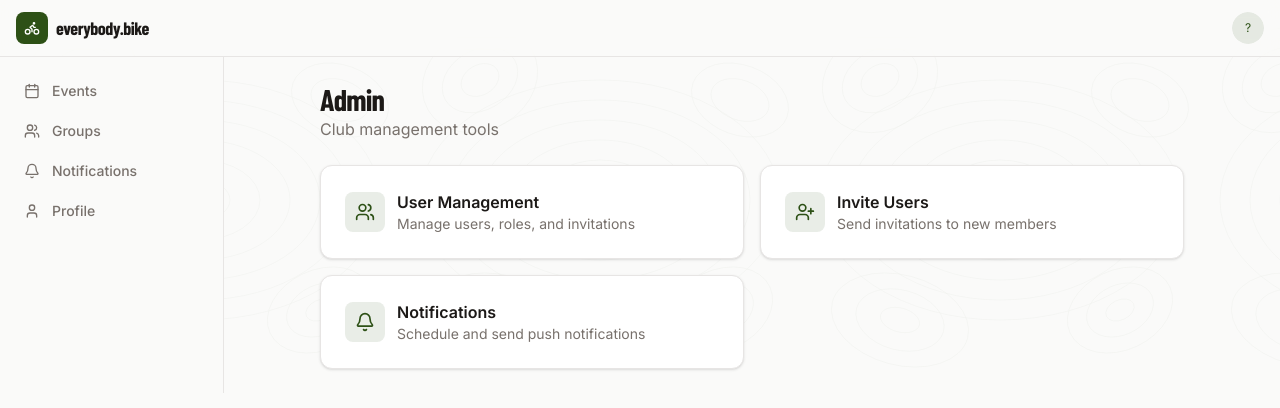
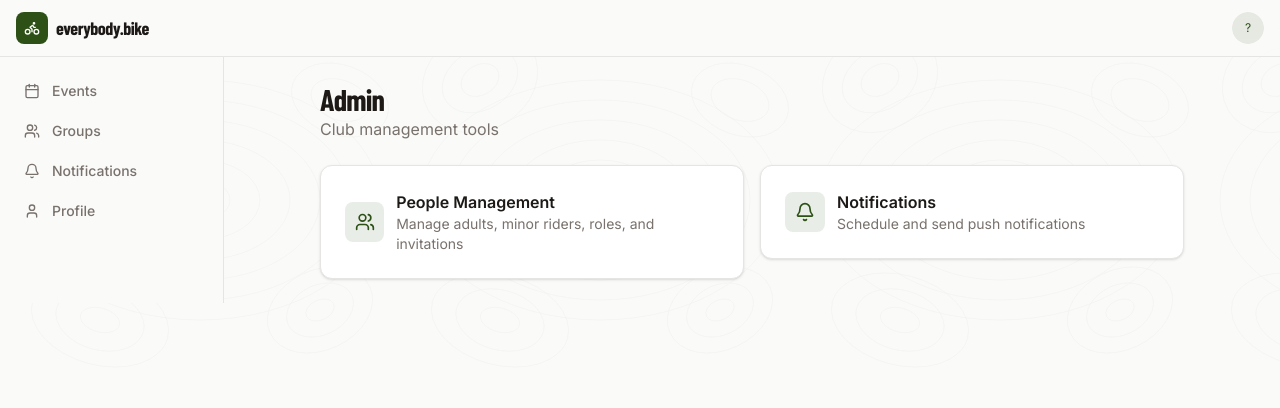
Before and after one commit to davidrea/everybody.bike, a Next.js app: page /admin in a window 1280 px wide. Shown: the top 408 px of the page. Built offline with nearby package versions, Linux system fonts and the light colour scheme; no server answers; a web font is replaced by a local one.

Commit message:
fix: Remove redundant user-admin/invite-users nav blocks

```diff
--- a/src/app/admin/page.tsx
+++ b/src/app/admin/page.tsx
@@ -1,19 +1,13 @@
 import { AppShell } from "@/components/layout/app-shell";
 import { Card, CardContent, CardHeader, CardTitle } from "@/components/ui/card";
-import { Users, UserPlus, Bell } from "lucide-react";
+import { Users, Bell } from "lucide-react";
 import Link from "next/link";
 
 const adminSections = [
   {
-    title: "User Management",
-    description: "Manage users, roles, and invitations",
+    title: "People Management",
+    description: "Manage adults, minor riders, roles, and invitations",
     icon: Users,
-    href: "/admin/users",
-  },
-  {
-    title: "Invite Users",
-    description: "Send invitations to new members",
-    icon: UserPlus,
     href: "/admin/users",
   },
   {
```
